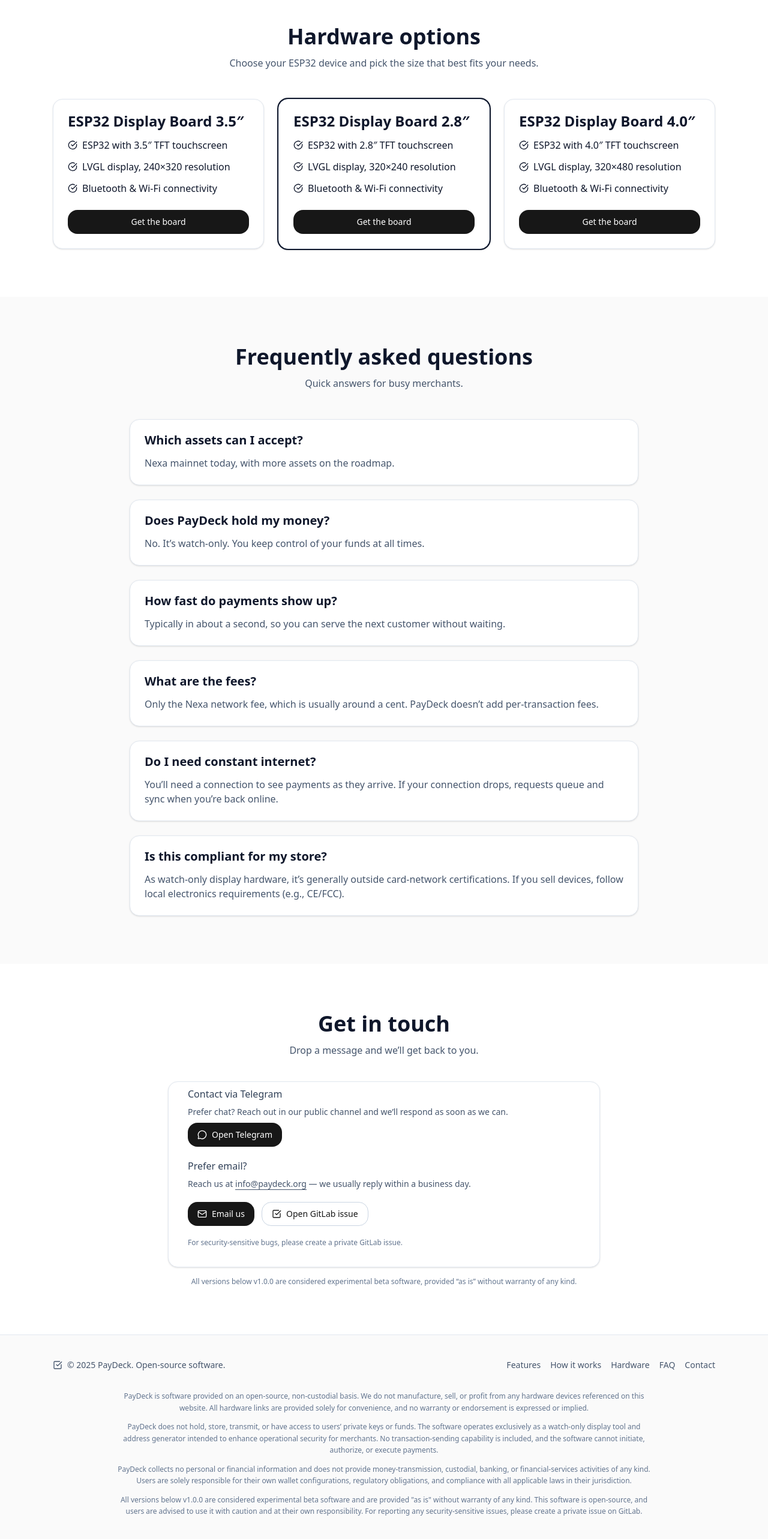
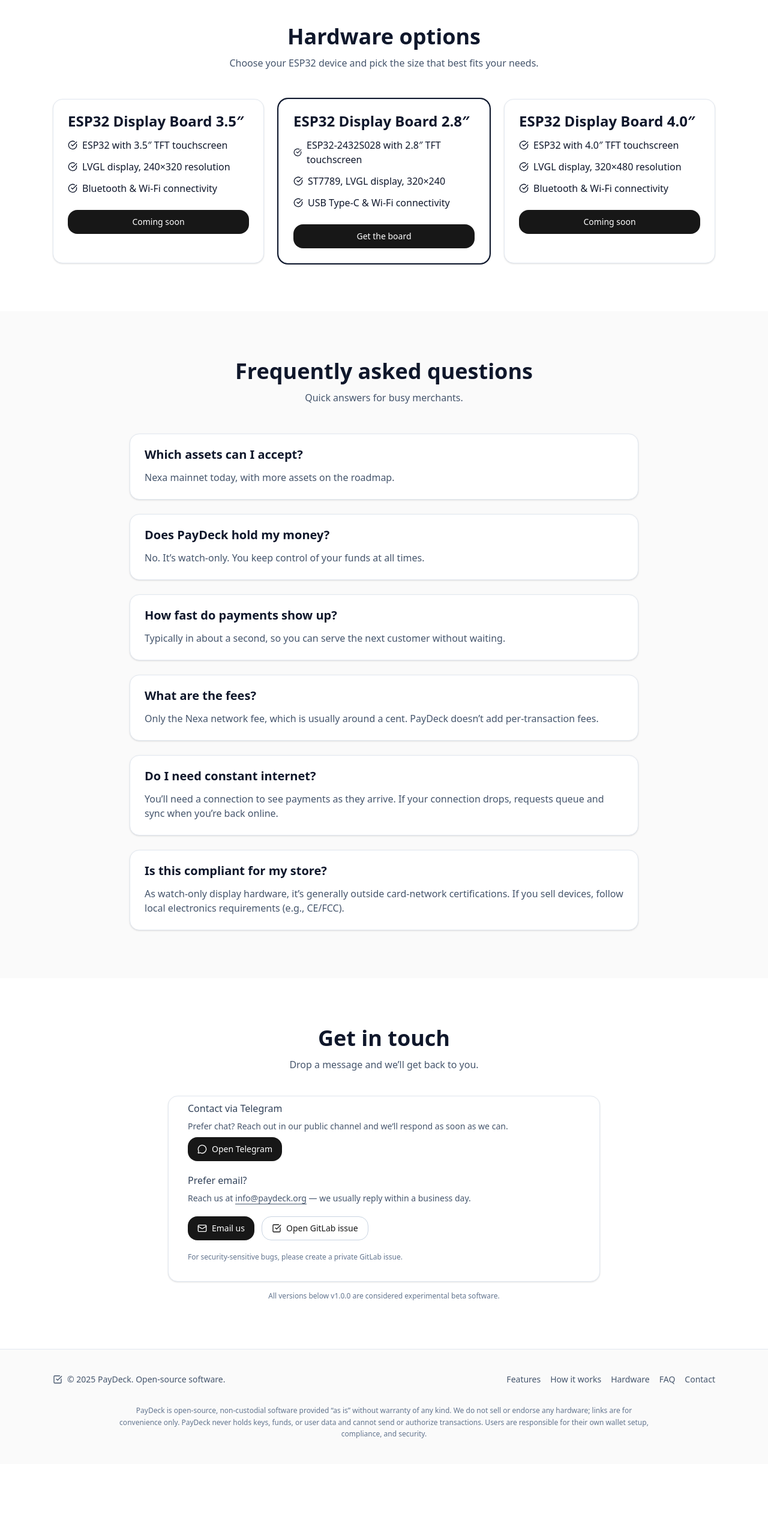
Before and after one commit to IamEndo/site, a Next.js app: page / in a window 1280 px wide. Shown: the part 2496-5062 px from the top of the page at 60% size. After the commit the page ends 4937 px from the top, so only its background shows below. Built offline with nearby package versions, Linux system fonts and the light colour scheme.

Commit message:
contact card + disclaimer + hardware options changes

```diff
--- a/app/page.tsx
+++ b/app/page.tsx
@@ -103,17 +103,16 @@
       "LVGL display, 240×320 resolution",
       "Bluetooth & Wi-Fi connectivity",
     ],
-    cta: "Get the board",
-    ctaUrl: "https://www.aliexpress.com/w/wholesale-ESP32-Arduino-LVGL-WIFI%26Bluetooth-3.5-TFT-Display.html",
+    cta: "Coming soon",
     highlight: false,
   },
   {
     name: "ESP32 Display Board 2.8″",
     price: "",
     perks: [
-      "ESP32 with 2.8″ TFT touchscreen",
-      "LVGL display, 320×240 resolution",
-      "Bluetooth & Wi-Fi connectivity",
+      "ESP32-2432S028 with 2.8″ TFT touchscreen",
+      "ST7789, LVGL display, 320×240",
+      "USB Type-C & Wi-Fi connectivity",
     ],
     cta: "Get the board",
     ctaUrl: "https://www.aliexpress.com/w/wholesale-ESP32-Arduino-LVGL-WIFI%26Bluetooth-2.8-TFT-Display.html",
@@ -127,8 +126,7 @@
       "LVGL display, 320×480 resolution",
       "Bluetooth & Wi-Fi connectivity",
     ],
-    cta: "Get the board",
-    ctaUrl: "https://www.aliexpress.com/w/wholesale-ESP32-Arduino-LVGL-WIFI%26Bluetooth-4.0-TFT-Display.html",
+    cta: "Coming soon",
     highlight: false,
   },
 ];
@@ -584,7 +582,7 @@
 </CardContent>
           </Card>
           <p className="text-center text-xs text-slate-500 dark:text-gray-400 mt-4">
-            All versions below v1.0.0 are considered experimental beta software, provided “as is” without warranty of any kind.
+            All versions below v1.0.0 are considered experimental beta software.
           </p>
         </div>
       </section>
@@ -619,10 +617,7 @@
           </div>
         </div>
         <div className="mt-8 max-w-4xl mx-auto text-center text-xs text-slate-500 dark:text-gray-400 leading-relaxed">
-    <p>PayDeck is software provided on an open-source, non-custodial basis. We do not manufacture, sell, or profit from any hardware devices referenced on this website. All hardware links are provided solely for convenience, and no warranty or endorsement is expressed or implied.</p>
-    <p className="mt-3">PayDeck does not hold, store, transmit, or have access to users’ private keys or funds. The software operates exclusively as a watch-only display tool and address generator intended to enhance operational security for merchants. No transaction-sending capability is included, and the software cannot initiate, authorize, or execute payments.</p>
-    <p className="mt-3">PayDeck collects no personal or financial information and does not provide money-transmission, custodial, banking, or financial-services activities of any kind. Users are solely responsible for their own wallet configurations, regulatory obligations, and compliance with all applicable laws in their jurisdiction.</p>
-    <p className="mt-3">All versions below v1.0.0 are considered experimental beta software and are provided "as is" without warranty of any kind. This software is open-source, and users are advised to use it with caution and at their own responsibility. For reporting any security-sensitive issues, please create a private issue on GitLab.</p>
+    <p>PayDeck is open-source, non-custodial software provided “as is” without warranty of any kind. We do not sell or endorse any hardware; links are for convenience only. PayDeck never holds keys, funds, or user data and cannot send or authorize transactions. Users are responsible for their own wallet setup, compliance, and security.</p>
   </div>
 </footer>
     </div>
```
